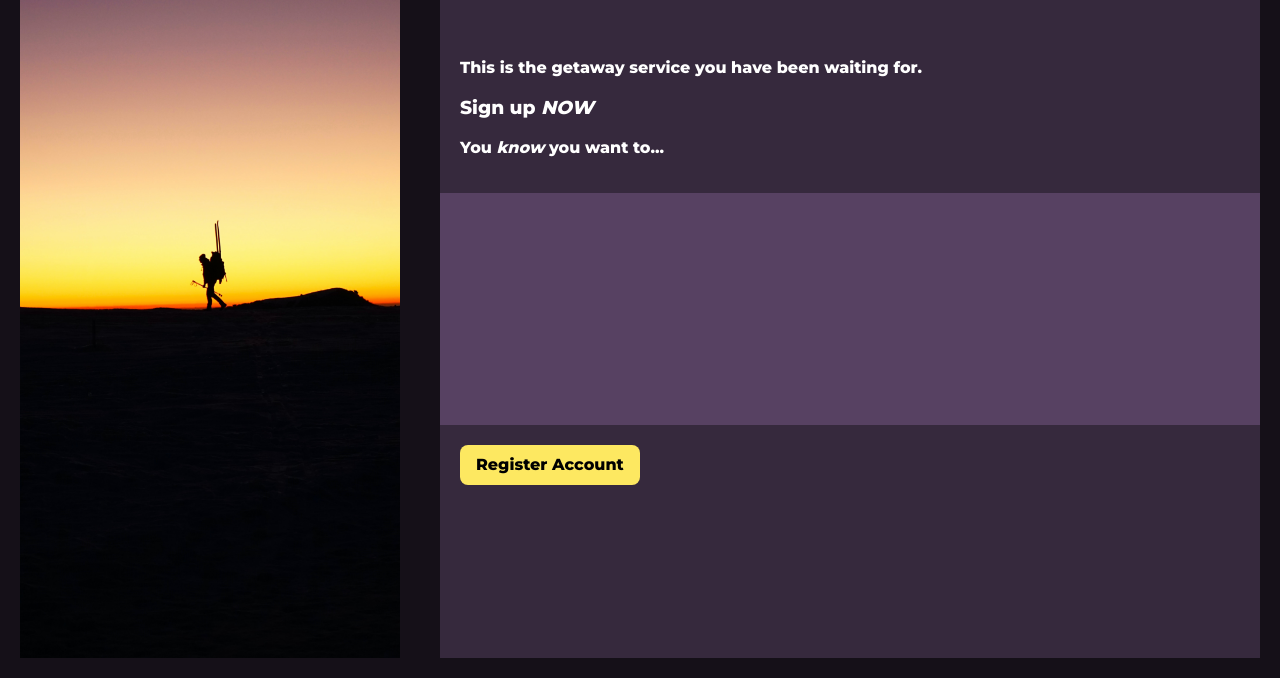
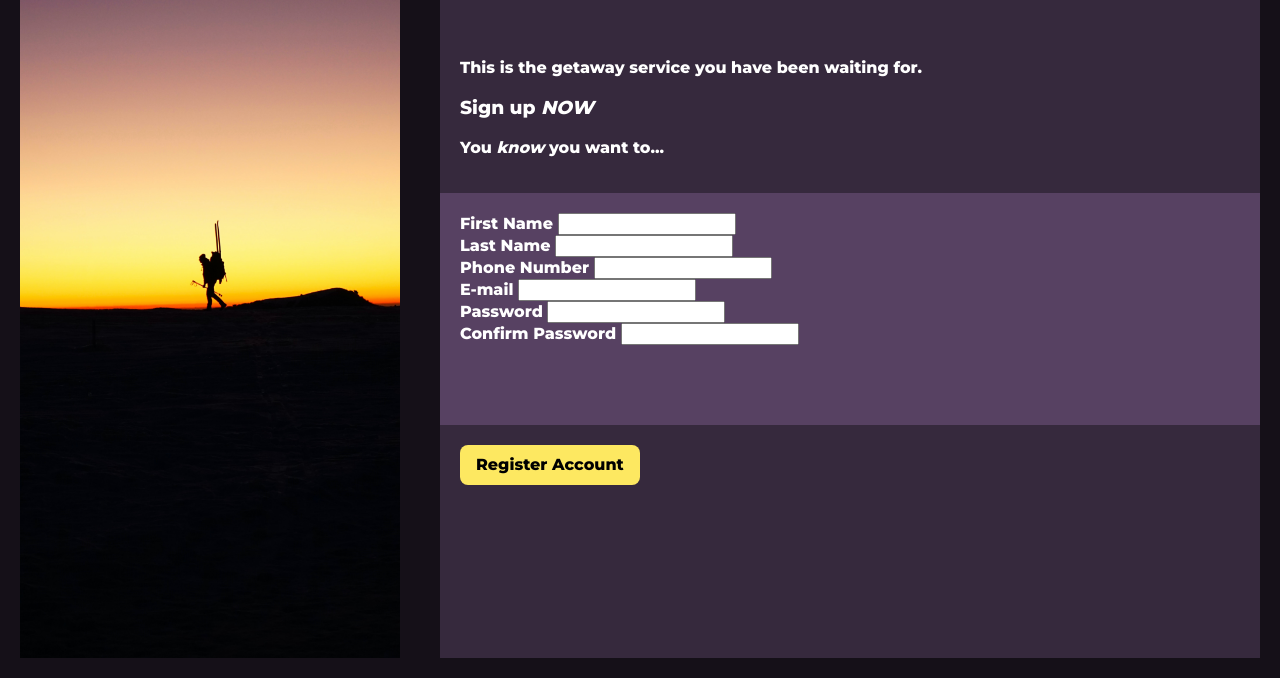
Before and after one commit to Kelho0812/Project_SignUpForm_TOP, a plain HTML site: page index.html in a window 1280 px wide. Shown: the part 142-820 px from the top of the page. Drawn offline with Linux system fonts and the light colour scheme.

Commit message:
Added the form

```diff
--- a/index.html
+++ b/index.html
@@ -35,7 +35,36 @@
                 <h3>Sign up <em>NOW</em></h3>
                 <p>You <em>know</em> you want to...</p>
             </div>
-            <div class="rightCompartmentMiddle">&nbsp</div>
+            <div class="rightCompartmentMiddle">
+                <form action="" method="post" class="formContainer">
+                    <div class="formSeparators">
+                        <label for="firstName">First Name</label>
+                        <input type="text" id="firstName">
+                    </div>
+                    <div class="formSeparators">
+                        <label for="lastName">Last Name</label>
+                        <input type="text" id="lastName">
+                    </div>
+                    <div class="formSeparators">
+
+                        <label for="phone">Phone Number</label>
+                        <input type="tel" id="phone" name="phone" pattern="[0-9]{3}-[0-9]{2}-[0-9]{3}">
+                    </div>
+                    <div class="formSeparators">
+                        <label for="userEmail">E-mail</label>
+                        <input type="email" id="userEmail">
+                    </div>
+                    <div class="formSeparators">
+
+                        <label for="userPW1">Password</label>
+                        <input type="password" id="userPW1">
+                    </div>
+                    <div class="formSeparators">
+                        <label for="userPW2">Confirm Password</label>
+                        <input type="password" id="userPW2">
+                    </div>
+                </form>
+            </div>
             <div class="rightCompartmentBottom">
                 <button type="button">Register Account</button>
             </div>
```
